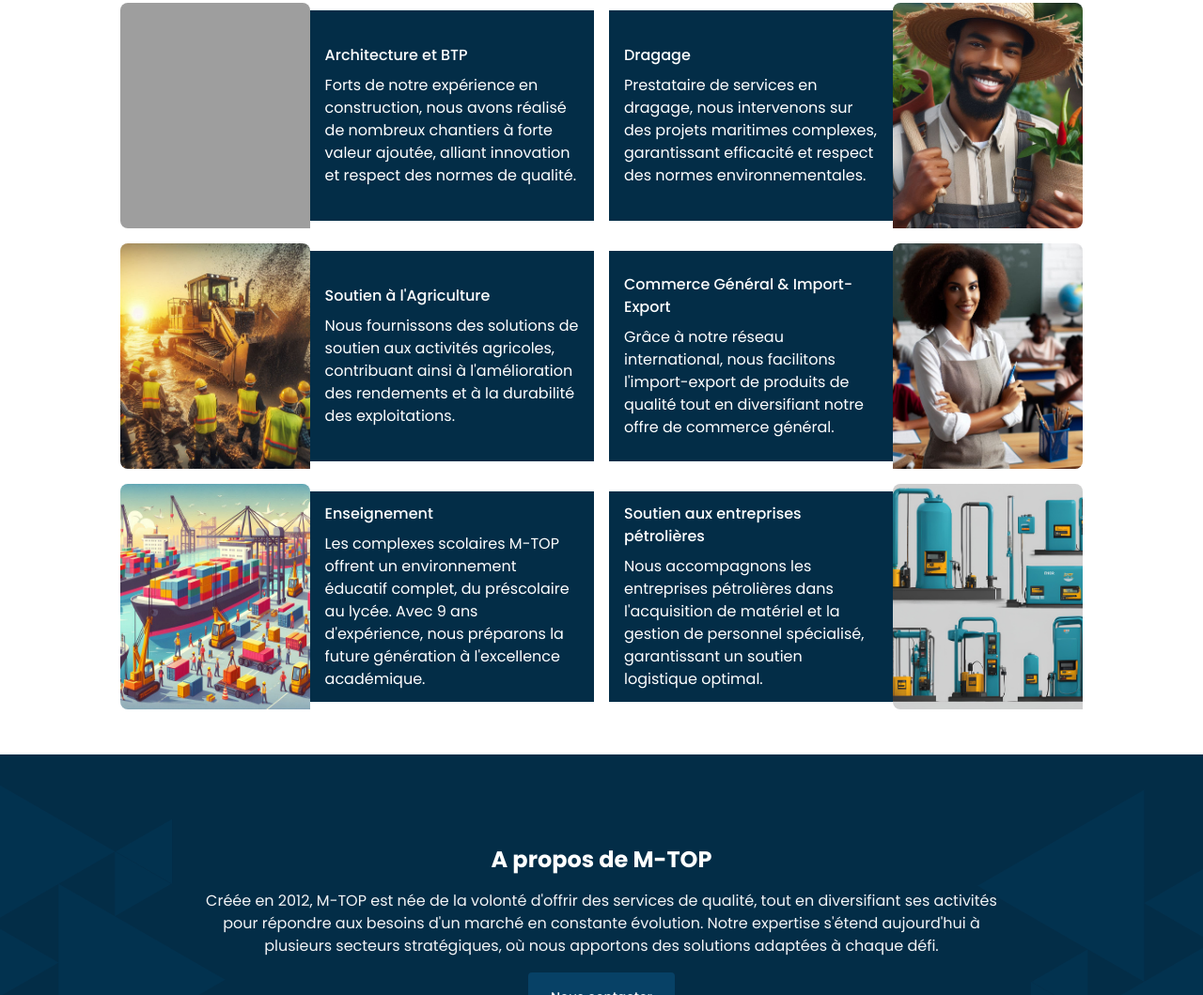
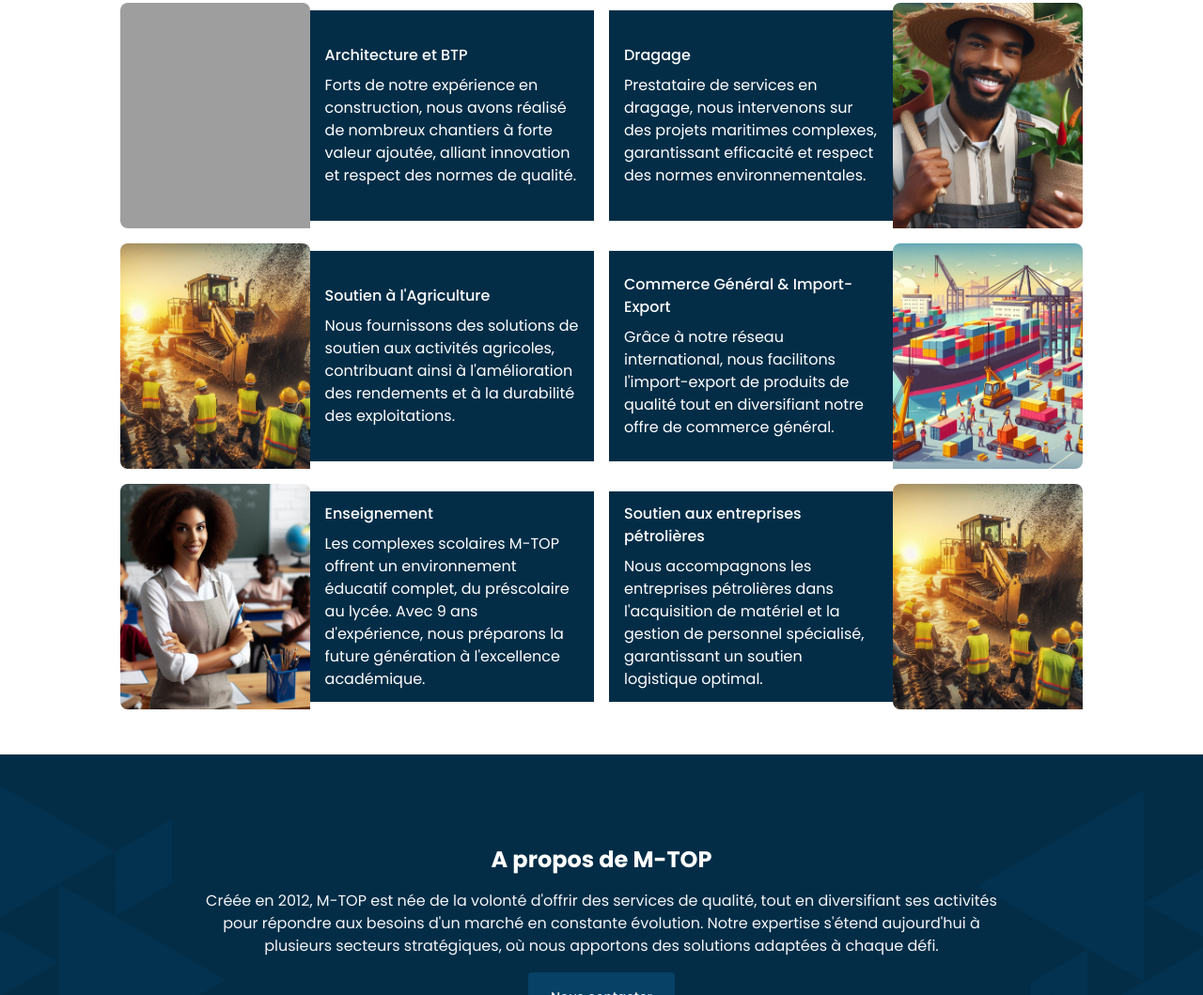
Before and after one commit to InefableKoumba/m-top, a website: page index.html in a window 1280 px wide. Shown: the part 1117-2176 px from the top of the page at 94% size. Drawn offline with Linux system fonts and the light colour scheme; grey boxes are pictures that could not be loaded.

Commit message:
Update image sources in index.html

```diff
--- a/index.html
+++ b/index.html
@@ -271,14 +271,14 @@
                     </div>
                 </div>
                 <div class="w-full xl:w-[40%] h-60">
-                    <img src="./images/4.jpeg" alt="Architecture et BTP"
+                    <img src="./images/6.jpeg" alt="Architecture et BTP"
                         class="rounded-t-lg xl:rounded-r-lg h-full w-full object-cover">
                 </div>
             </div>
             <div class="rounded-sm flex flex-col xl:flex-row items-center">
                 <div class="w-full xl:w-[40%] h-60">
-                    <img src="./images/6.jpeg" alt="Architecture et BTP"
-                        class="rounded-t-lg xl:rounded-l-lg h-full w-full">
+                    <img src="./images/4.jpeg" alt="Architecture et BTP"
+                        class="rounded-t-lg xl:rounded-l-lg h-full w-full object-cover">
                 </div>
                 <div class="text-white xl:w-[60%] flex items-center bg-background h-56 rounded-b-lg xl:rounded-b-none">
                     <div class="bg-background flex flex-col justify-center px-4">
@@ -298,7 +298,7 @@
                     </div>
                 </div>
                 <div class="w-full xl:w-[40%] h-60">
-                    <img src="./images/2.png" alt="Architecture et BTP"
+                    <img src="./images/5.jpeg" alt="Architecture et BTP"
                         class="rounded-t-lg xl:rounded-l-lg h-full w-full object-cover">
                 </div>
             </div>
```
